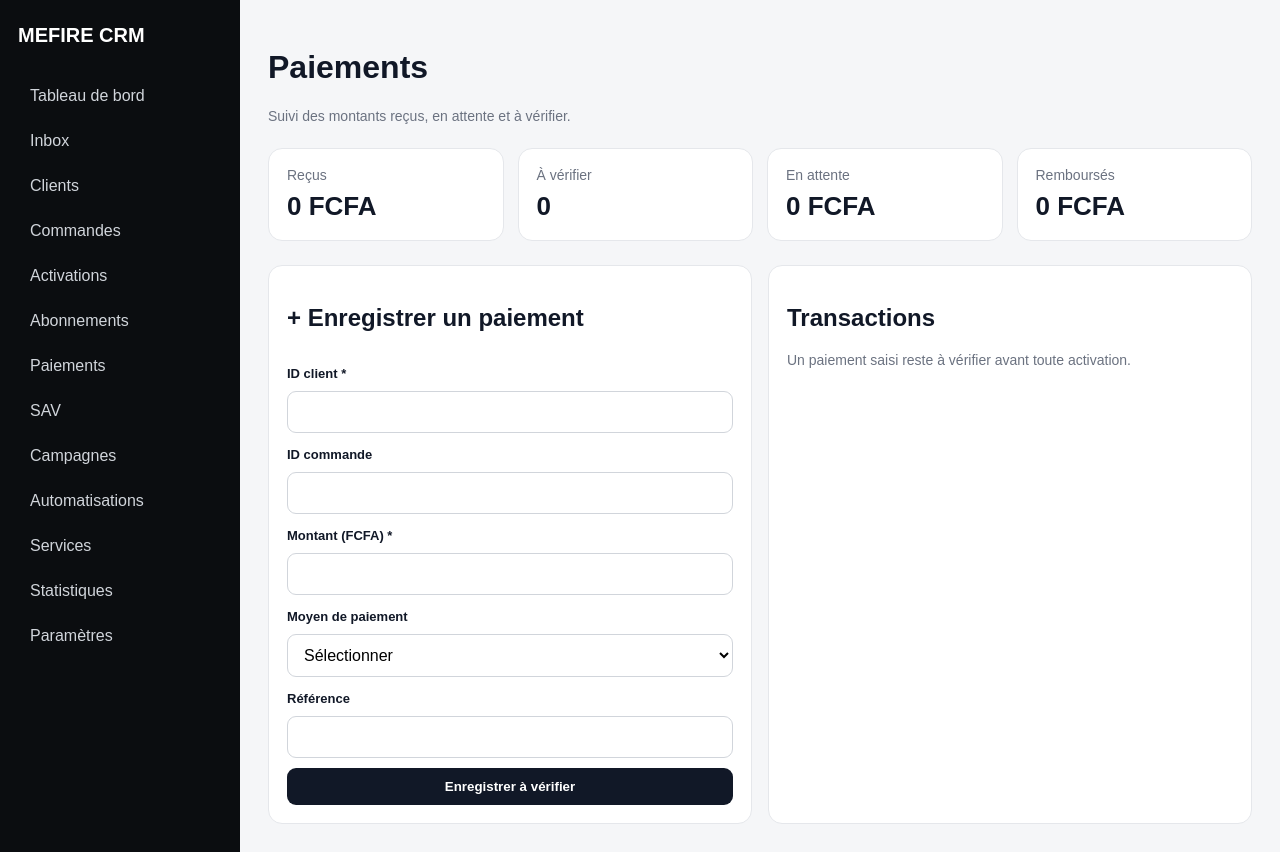
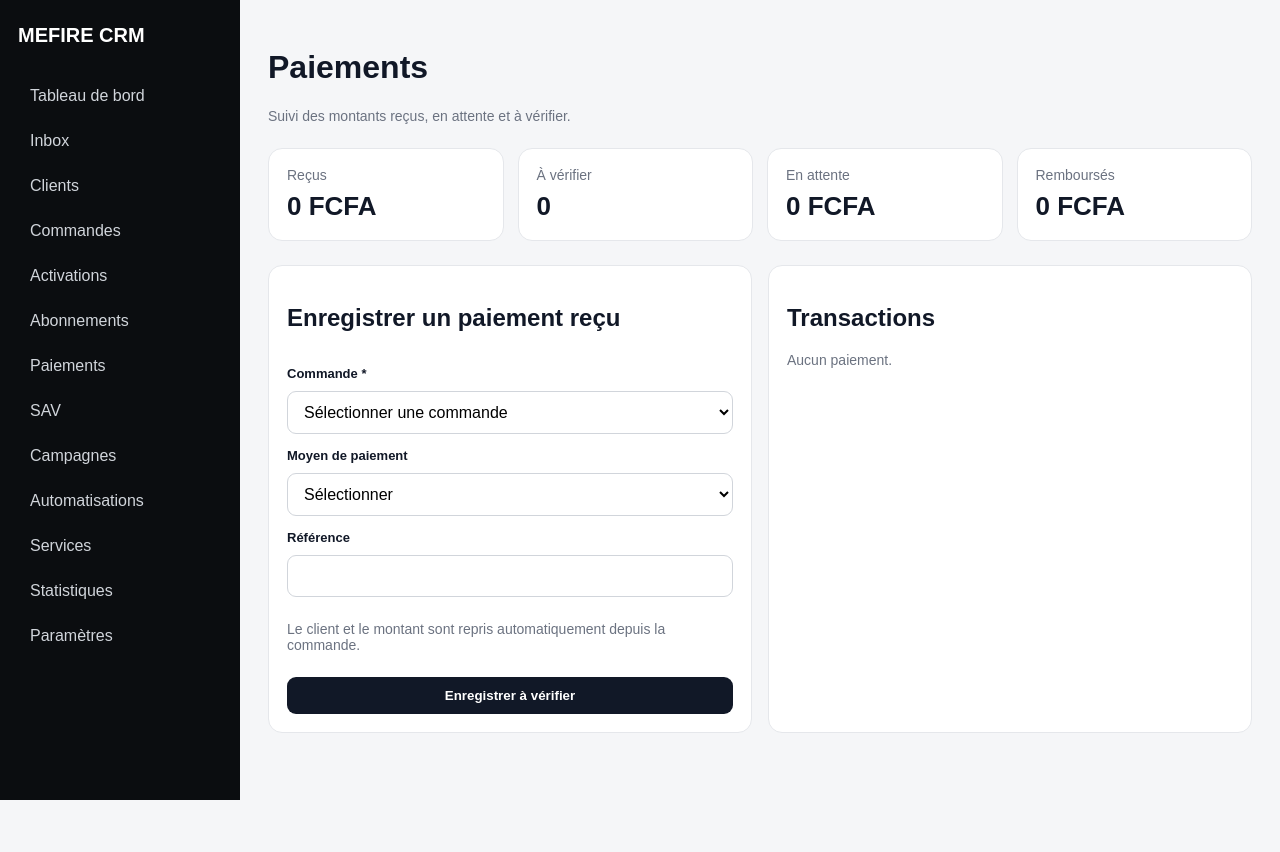
Before and after one commit to mefirelearning-cpu/Mefire-premium-, a Next.js app: page /paiements in a window 1280 px wide. After the commit the page ends 800 px from the top, so only its background shows below. Built offline with nearby package versions, Linux system fonts and the light colour scheme; no server answers; the database is empty.

Commit message:
feat: make payments workflow live

```diff
--- a/src/app/paiements/page.tsx
+++ b/src/app/paiements/page.tsx
@@ -1,2 +1,17 @@
-import {recordPaymentAction} from '@/app/actions/crm';
-export default function Paiements(){return <><div className="top"><div><h1>Paiements</h1><div className="muted">Suivi des montants reçus, en attente et à vérifier.</div></div></div><section className="grid">{[['Reçus','0 FCFA'],['À vérifier','0'],['En attente','0 FCFA'],['Remboursés','0 FCFA']].map(([l,v])=><div className="card" key={l}><div className="muted">{l}</div><div className="value">{v}</div></div>)}</section><section className="cols"><form className="card" action={recordPaymentAction}><h2>+ Enregistrer un paiement</h2><label>ID client *</label><input name="customerId" required/><label>ID commande</label><input name="orderId"/><label>Montant (FCFA) *</label><input name="amount" required inputMode="numeric"/><label>Moyen de paiement</label><select name="method"><option value="">Sélectionner</option><option>Orange Money</option><option>MTN MoMo</option><option>Espèces</option><option>Autre</option></select><label>Référence</label><input name="reference"/><button type="submit">Enregistrer à vérifier</button></form><div className="card"><h2>Transactions</h2><p className="muted">Un paiement saisi reste à vérifier avant toute activation.</p></div></section></>}
+import {recordPaymentAction,verifyPaymentAction} from '@/app/actions/crm';
+import {listOrders,listPayments} from '@/lib/admin-data';
+export const dynamic='force-dynamic';
+
+export default async function Paiements(){
+ const [orders,rows]=await Promise.all([listOrders(),listPayments()]);
+ const payable=orders.filter(o=>o.status==='new');
+ const received=rows.filter(x=>x.status==='verified').reduce((s,x)=>s+Number(x.amount),0);
+ const pending=rows.filter(x=>x.status==='submitted');
+ const pendingAmount=pending.reduce((s,x)=>s+Number(x.amount),0);
+ const refunded=rows.filter(x=>x.status==='refunded').reduce((s,x)=>s+Number(x.amount),0);
+ const stats=[['Reçus',`${received.toLocaleString('fr-FR')} FCFA`],['À vérifier',String(pending.length)],['En attente',`${pendingAmount.toLocaleString('fr-FR')} FCFA`],['Remboursés',`${refunded.toLocaleString('fr-FR')} FCFA`]];
+ return <><div className="top"><div><h1>Paiements</h1><div className="muted">Suivi des montants reçus, en attente et à vérifier.</div></div></div>
+ <section className="grid">{stats.map(([l,v])=><div className="card" key={l}><div className="muted">{l}</div><div className="value">{v}</div></div>)}</section>
+ <section className="cols"><form className="card" action={recordPaymentAction}><h2>Enregistrer un paiement reçu</h2><label>Commande *</label><select name="orderId" required defaultValue=""><option value="" disabled>Sélectionner une commande</option>{payable.map(o=><option key={o.id} value={o.id}>{[o.firstName,o.lastName].filter(Boolean).join(' ')||o.phone} — {o.planName??'Formule'} — {Number(o.total).toLocaleString('fr-FR')} {o.currency}</option>)}</select><label>Moyen de paiement</label><select name="method"><option value="">Sélectionner</option><option>Orange Money</option><option>MTN MoMo</option><option>Espèces</option><option>Autre</option></select><label>Référence</label><input name="reference"/><p className="muted">Le client et le montant sont repris automatiquement depuis la commande.</p><button type="submit" disabled={!payable.length}>Enregistrer à vérifier</button></form>
+ <div className="card"><h2>Transactions</h2>{rows.length===0?<p className="muted">Aucun paiement.</p>:rows.map(p=><div className="row" key={p.id}><span><strong>{[p.firstName,p.lastName].filter(Boolean).join(' ')||p.phone}</strong><br/><span className="muted">{p.method||'Moyen non précisé'} · {p.status}{p.reference?` · ${p.reference}`:''}</span></span><span style={{textAlign:'right'}}><strong>{Number(p.amount).toLocaleString('fr-FR')} {p.currency}</strong>{p.status==='submitted'?<form action={verifyPaymentAction} style={{marginTop:8}}><input type="hidden" name="paymentId" value={p.id}/><button type="submit">Vérifier</button></form>:null}</span></div>)}</div></section></>;
+}
```
